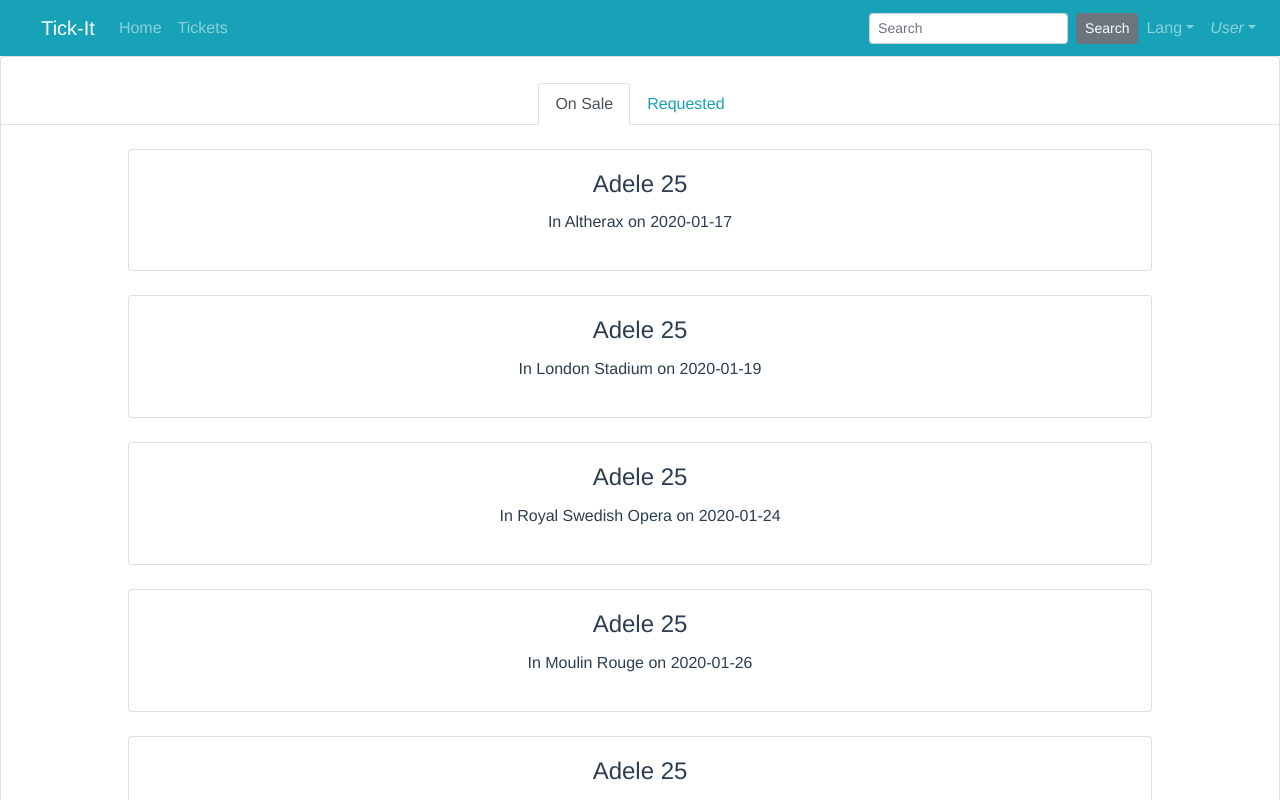
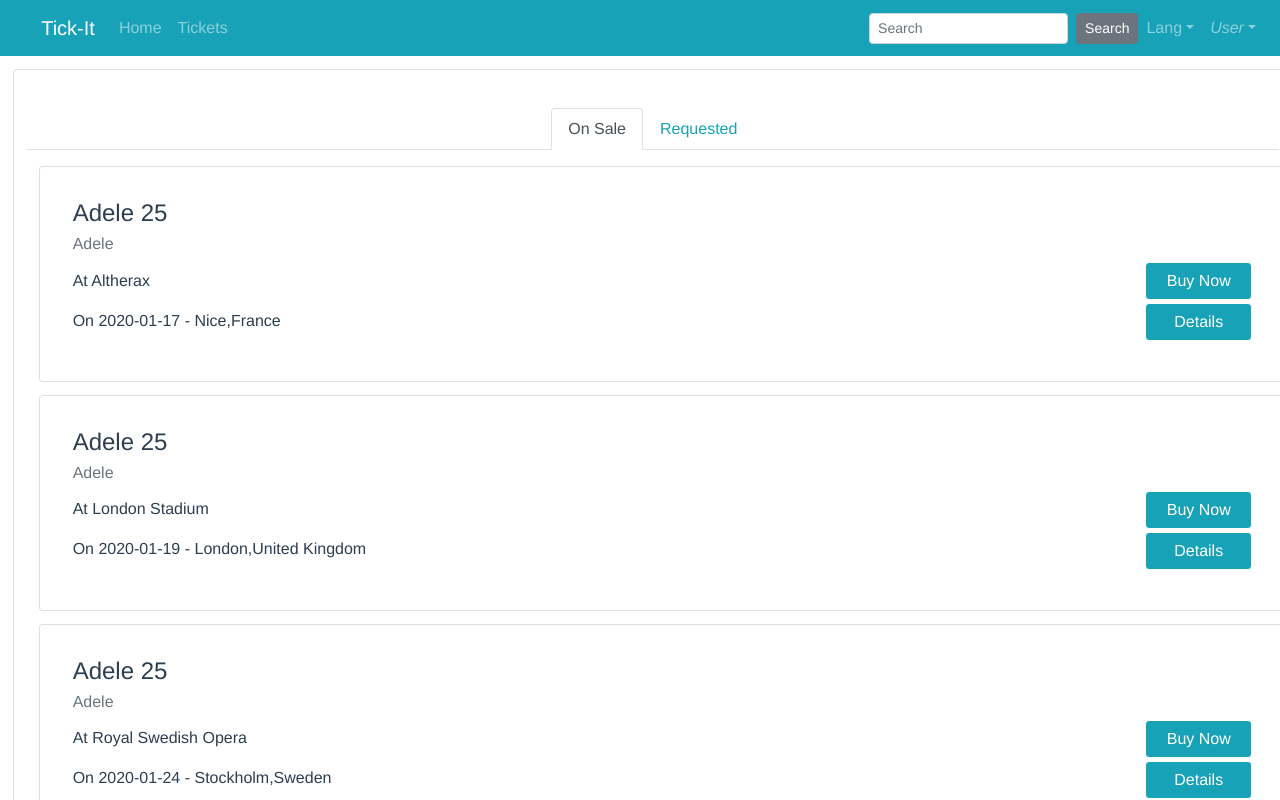
Before and after one commit to kandakji/Tick-it, a Vue app in the folder tick-it/: page /tickets in a window 1280 px wide. Shown: the top 800 px of the page. Built offline with nearby package versions, Linux system fonts and the light colour scheme; some icons are missing.

Commit message:
Edited listing cards with links to other pages

```diff
--- a/tick-it/src/views/Listing.vue
+++ b/tick-it/src/views/Listing.vue
@@ -4,29 +4,35 @@
         <b-card no-body>
             <b-tabs  content-class="mt-3" align="center">
                 <b-tab title="On Sale" :class="{ active: onSaleTab}">
-                    <b-card no-body class="overflow-hidden mx-auto mt-4" style="max-width: 1024px;" v-for="sItem in filteredOnSale" :key="sItem.id">
-                        <b-row no-gutters>
-                            <b-col md="12">
-                                <b-card-body :title="sItem.title">
+                    <b-card no-body v-for="sItem in filteredOnSale" :key="sItem.id">
+                        <b-card-body :title="sItem.title"  :sub-title="sItem.artist">
+                            <div class="card-info">
                                 <b-card-text>
-                                        <p>In {{ sItem.venue }} on {{ sItem.date }}</p>
+                                    <p>At {{ sItem.venue }}</p>
+                                    <p>On {{ sItem.date }} - {{sItem.city}},{{sItem.country}}</p>
                                 </b-card-text>
+                                <div class="card-btn">
+                                    <b-button v-bind:href="'/onsale/'+ sItem.id" variant="primary">Buy Now</b-button>
+                                    <b-button v-bind:href="'/onsale/'+ sItem.id" variant="primary">Details</b-button>
+                                </div>
+                            </div>
                         </b-card-body>
-                            </b-col>
-                        </b-row>
                     </b-card>
                 </b-tab>
                 <b-tab title="Requested">
-                    <b-card no-body class="overflow-hidden mx-auto mt-4" style="max-width: 1024px;" v-for="rItem in filteredRequested" :key="rItem.id">
-                        <b-row no-gutters>
-                            <b-col md="12">
-                                <b-card-body :title="rItem.title">
+                    <b-card no-body v-for="rItem in filteredRequested" :key="rItem.id">
+                        <b-card-body :title="rItem.title"  :sub-title="rItem.artist">
+                            <div class="card-info">
                                 <b-card-text>
-                                        <p>In {{ rItem.venue }} on {{ rItem.date }}</p>
+                                    <p>At {{ rItem.venue }}</p>
+                                    <p>On {{ rItem.date }} - {{rItem.city}},{{rItem.country}}</p>
                                 </b-card-text>
+                                <div class="card-btn">
+                                    <b-button v-bind:href="'/request/'+ rItem.id" variant="primary">Make Offer</b-button>
+                                    <b-button v-bind:href="'/request/'+ rItem.id" variant="primary">Details</b-button>
+                                </div>
+                            </div>
                         </b-card-body>
-                            </b-col>
-                        </b-row>
                     </b-card>
                 </b-tab>
             </b-tabs>
@@ -79,6 +85,21 @@
 
 <style>
 
+.card{
+    width: 100%;
+    display: table;
+    margin: 1%;
+}
+
+.card-body{
+    width: 100%;
+}
+
+.card{
+    padding:1%;
+    width: 100%;
+}
+
 a {
     color: #17a2b8;
 }
@@ -90,4 +111,42 @@
 .tabs{
     margin-top: 2%;
 }
+
+.card-title{
+    text-align: left;
+    width: 100%;
+}
+
+.card-subtitle {
+    text-align: left;
+}
+
+.card-info{
+    display: table-row;
+}
+
+.card-text{
+    text-align: left;
+    display: table-cell;
+    width: 90%;
+}
+
+.card-btn {
+    display: table-cell;
+    width: 10%;
+}
+
+.btn-primary {
+    margin: 1%;
+    width: 90%;
+    background-color: #17a2b8;
+    border-color: #ffffff;
+}
+
+.btn-primary:hover{
+    background-color: #14b5ce;
+}
+
+
+
 </style>
```
Lines whose indentation alone changed are shown as unchanged.
